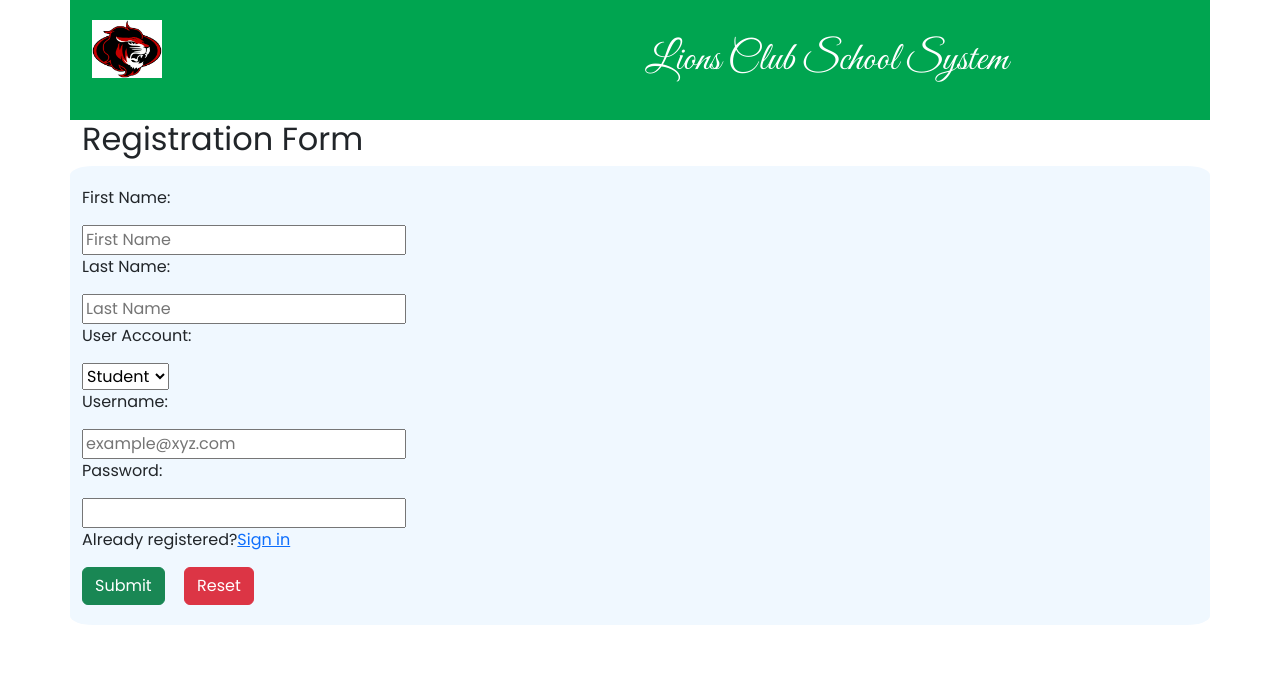
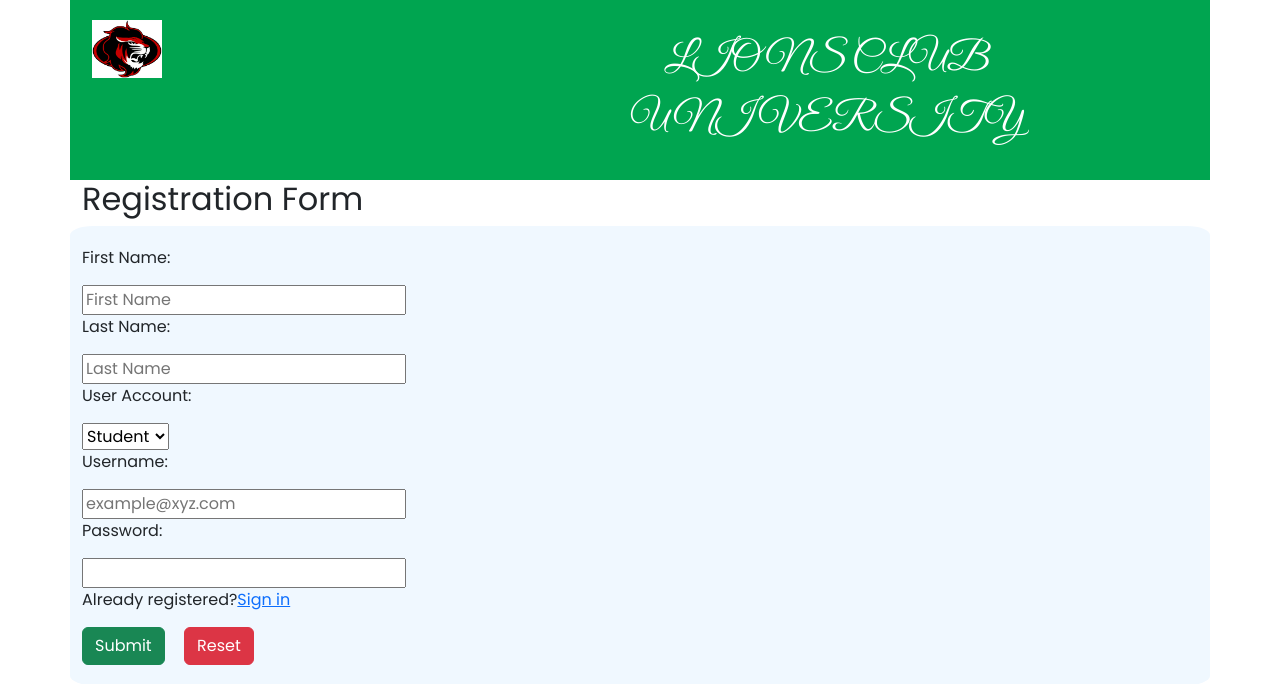
Before and after one commit to Dave-Njeru/simple-login-system, a PHP site: page / in a window 1280 px wide. Shown: the top 684 px of the page. Run offline with PHP 8.4, Linux system fonts and the light colour scheme; some libraries are stand-ins or nearby versions.

Commit message:
changed from .html to .php

```diff
--- a/index.html
+++ b/index.php
@@ -19,7 +19,7 @@
                 <img src="pictures/lion-309219_1920.png" alt="school logo" class="img-fluid" width="20%">
             </div>
             <div class="col-8 text-center">
-                <div class="title">Lions Club School System</div>
+                <div class="title">LIONS CLUB UNIVERSITY</div>
             </div>
         </div>
     </header>
```
Also changed, not shown: views/login.php (renamed from views/login.html).
